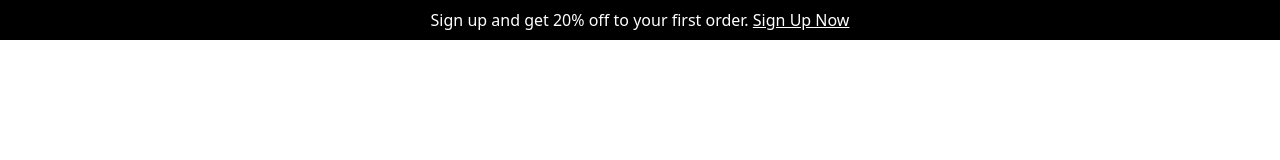
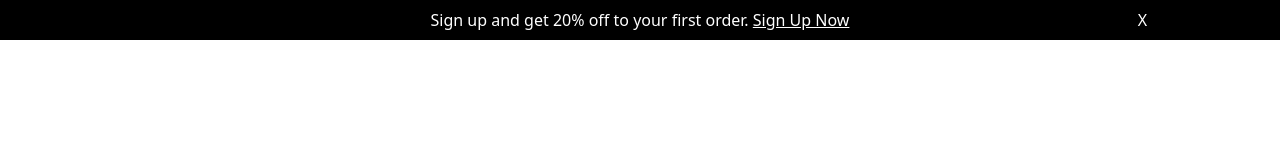
Before and after one commit to MarcioLopes451/e-commerce, a React (Vite) app: page / in a window 1280 px wide. Shown: the top 160 px of the page. Built offline with nearby package versions, Linux system fonts and the light colour scheme.

Commit message:
fix: added X and fixed text position

```diff
--- a/src/assets/components/ad/Ad.jsx
+++ b/src/assets/components/ad/Ad.jsx
@@ -1,7 +1,8 @@
 function Ad() {
   return (
-    <div className="w-full text-center bg-black text-white py-2">
-        Sign up and get 20% off to your first order. <span className="underline hover:cursor-pointer">Sign Up Now</span>
+    <div className="w-full bg-black text-white py-2 grid grid-cols-[1fr_7fr_1fr]">
+        <span className="col-start-2 place-self-center">Sign up and get 20% off to your first order. <span className="underline hover:cursor-pointer">Sign Up Now</span></span>
+        <span className="col-start-3">X</span>
     </div>
   )
 }
```
